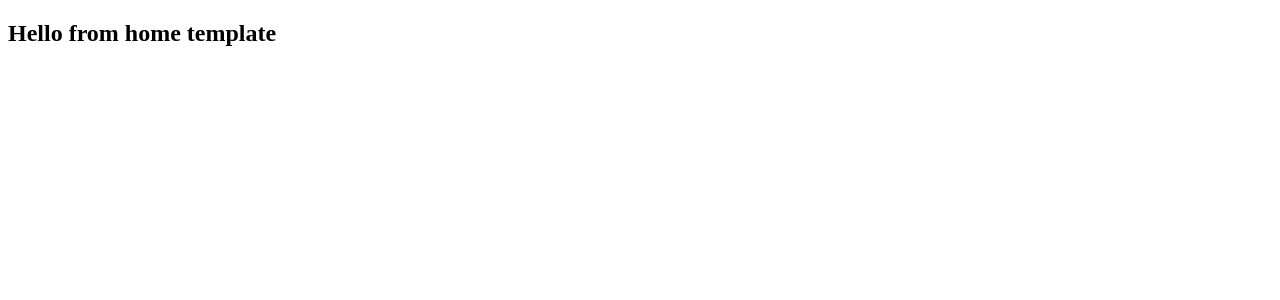
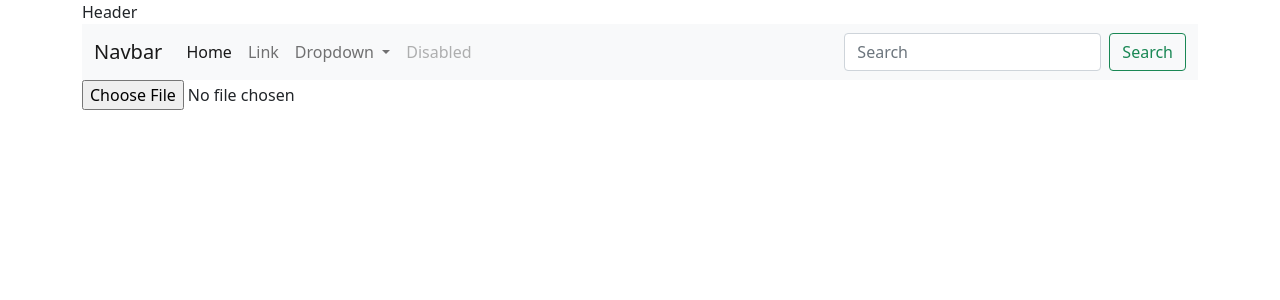
Before and after one commit to roycocup/transcriber, a Django app: page / in a window 1280 px wide. Shown: the top 300 px of the page. Run offline with Django 3.2, Linux system fonts and the light colour scheme.

Commit message:
templating (wip)

```diff
--- /dev/null
+++ b/web/transcriber/templates/transcriber/base.html
@@ -0,0 +1,21 @@
+{% load static %}
+<!DOCTYPE html>
+<html lang="en">
+<head>
+    <meta charset="UTF-8">
+    <meta http-equiv="X-UA-Compatible" content="IE=edge">
+    <meta name="viewport" content="width=device-width, initial-scale=1.0">
+    <link href="https://cdn.jsdelivr.net/npm/bootstrap@5.0.0-beta2/dist/css/bootstrap.min.css" rel="stylesheet" integrity="sha384-BmbxuPwQa2lc/FVzBcNJ7UAyJxM6wuqIj61tLrc4wSX0szH/Ev+nYRRuWlolflfl" crossorigin="anonymous">
+    <title>Transcriber</title>
+</head>
+<body>
+
+    <div class="container">
+        {% include 'transcriber/header.html' %}
+        {% include 'transcriber/nav.html' %}
+        {% block content %}{% endblock %}
+    </div>
+
+    <script src="https://cdn.jsdelivr.net/npm/bootstrap@5.0.0-beta2/dist/js/bootstrap.bundle.min.js" integrity="sha384-b5kHyXgcpbZJO/tY9Ul7kGkf1S0CWuKcCD38l8YkeH8z8QjE0GmW1gYU5S9FOnJ0" crossorigin="anonymous"></script>
+</body>
+</html>
--- /dev/null
+++ b/web/transcriber/templates/transcriber/header.html
@@ -0,0 +1,3 @@
+{% block header %}
+    <header>Header</header>
+{% endblock header %}
--- a/web/transcriber/templates/transcriber/home.html
+++ b/web/transcriber/templates/transcriber/home.html
@@ -1,13 +1,12 @@
-<!DOCTYPE html>
-<html lang="en">
-<head>
-    <meta charset="UTF-8">
-    <meta http-equiv="X-UA-Compatible" content="IE=edge">
-    <meta name="viewport" content="width=device-width, initial-scale=1.0">
-    <title>Transcriber</title>
-</head>
-<body>
+{% extends 'transcriber/base.html' %}
 
-    <h2>Hello from home template</h2>
-</body>
-</html>
+{% block content %}
+<article>
+    <section>
+        <title>This is the upload</title>
+        <form action="#" method="post" enctype="multipart/form-data">
+            <input type="file"/>
+        </form>
+    </section>
+</article>
+{% endblock content %}
--- /dev/null
+++ b/web/transcriber/templates/transcriber/nav.html
@@ -0,0 +1,38 @@
+{% block nav %}
+<nav class="navbar navbar-expand-lg navbar-light bg-light">
+  <div class="container-fluid">
+    <a class="navbar-brand" href="#">Navbar</a>
+    <button class="navbar-toggler" type="button" data-bs-toggle="collapse" data-bs-target="#navbarSupportedContent" aria-controls="navbarSupportedContent" aria-expanded="false" aria-label="Toggle navigation">
+      <span class="navbar-toggler-icon"></span>
+    </button>
+    <div class="collapse navbar-collapse" id="navbarSupportedContent">
+      <ul class="navbar-nav me-auto mb-2 mb-lg-0">
+        <li class="nav-item">
+          <a class="nav-link active" aria-current="page" href="#">Home</a>
+        </li>
+        <li class="nav-item">
+          <a class="nav-link" href="#">Link</a>
+        </li>
+        <li class="nav-item dropdown">
+          <a class="nav-link dropdown-toggle" href="#" id="navbarDropdown" role="button" data-bs-toggle="dropdown" aria-expanded="false">
+            Dropdown
+          </a>
+          <ul class="dropdown-menu" aria-labelledby="navbarDropdown">
+            <li><a class="dropdown-item" href="#">Action</a></li>
+            <li><a class="dropdown-item" href="#">Another action</a></li>
+            <li><hr class="dropdown-divider"></li>
+            <li><a class="dropdown-item" href="#">Something else here</a></li>
+          </ul>
+        </li>
+        <li class="nav-item">
+          <a class="nav-link disabled" href="#" tabindex="-1" aria-disabled="true">Disabled</a>
+        </li>
+      </ul>
+      <form class="d-flex">
+        <input class="form-control me-2" type="search" placeholder="Search" aria-label="Search">
+        <button class="btn btn-outline-success" type="submit">Search</button>
+      </form>
+    </div>
+  </div>
+</nav>
+{% endblock nav %}
```
